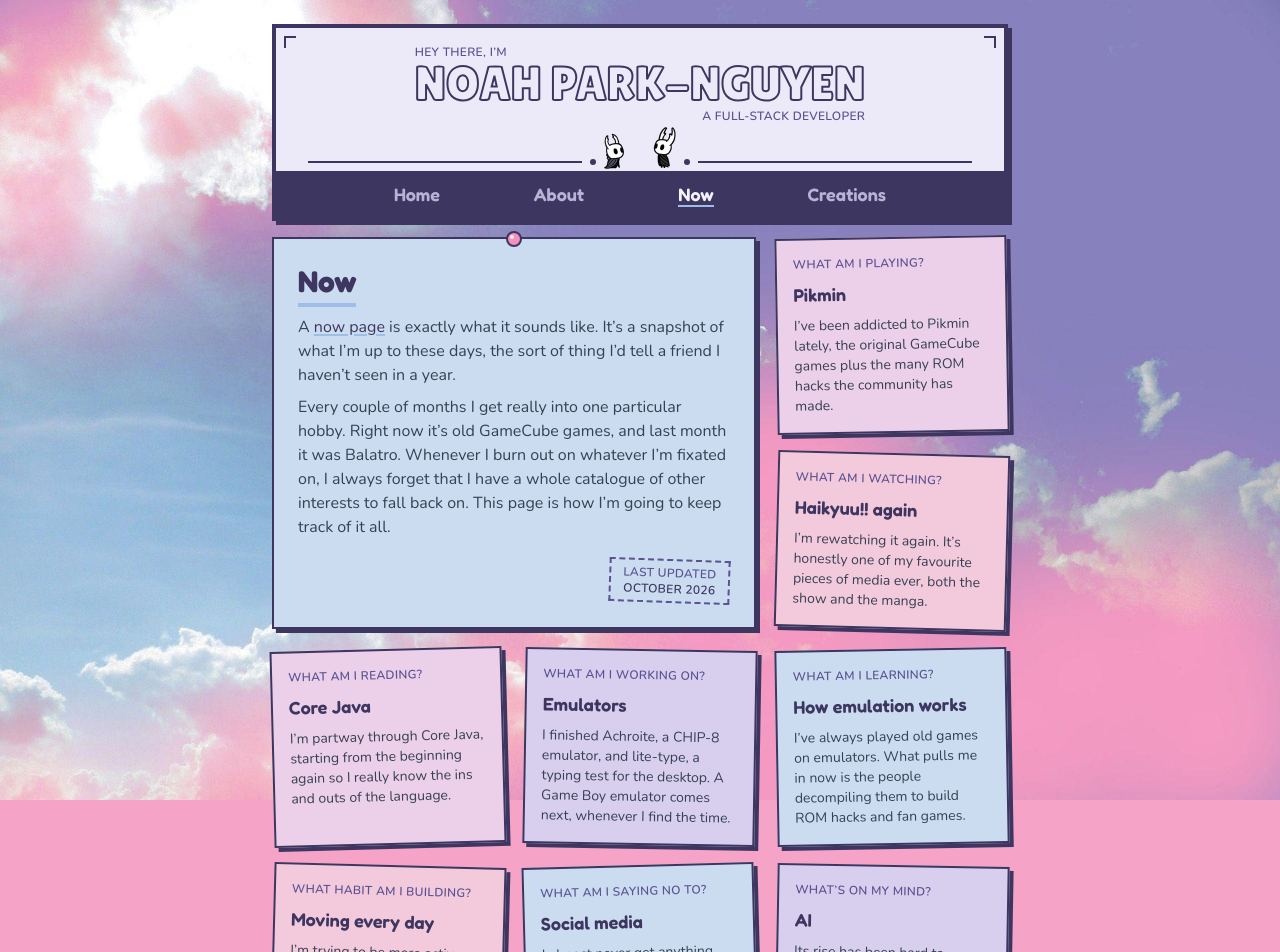
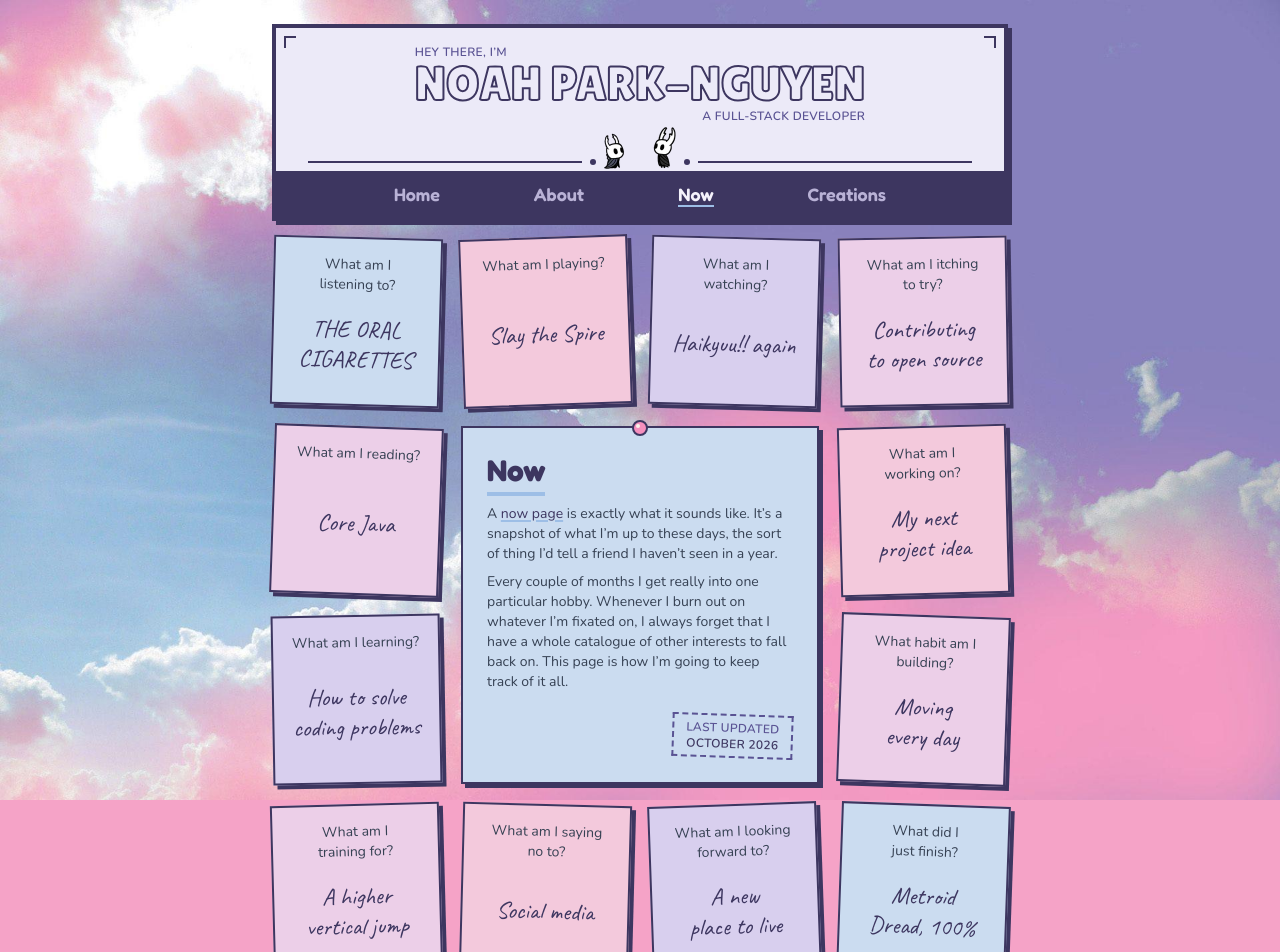
Before and after one commit to noahparknguyen/portfolio, a React (Vite) app: page /now in a window 1280 px wide. Shown: the top 952 px of the page. Built offline with nearby package versions, Linux system fonts and the light colour scheme.

Commit message:
Rebuilt the Now page as a square intro note ringed by twelve sticky notes that answer everyday questions in a few handwritten words, and brought every answer up to date

```diff
--- a/src/components/sections/Now.jsx
+++ b/src/components/sections/Now.jsx
@@ -1,6 +1,5 @@
 import PinnedCard from "../ui/PinnedCard";
 import SectionTitle from "../ui/SectionTitle";
-import Eyebrow from "../ui/Eyebrow";
 import DateStamp from "../ui/DateStamp";
 import TextLink from "../ui/TextLink";
 import Pin from "../ui/Pin";
@@ -10,104 +9,138 @@ import Pin from "../ui/Pin";
 // would report a CSS tweak as a content update, which is worse than stale.
 const LAST_UPDATED = "October 2026";
 
-// Tints are a solved layout, not a free choice. The intro card carries Now's own
-// section hue (blue), and it touches the first four notes, so none of those can
-// be blue. Beyond that, two notes touch whenever they sit 1 or 3 apart in this
-// array: 1 apart in the single-column mobile stack, and 3 apart in the md
-// three-column grid once the intro's 2x2 span is accounted for. The order
-// below satisfies both, with each tint used twice.
+// The intro is a big square sticky note in the middle of a 4 x 4 grid, with
+// twelve small square notes in a ring around it. Below md the intro comes first
+// and the notes follow two across, in the order below.
 //
-// Rotations stay within 1.5 degrees, the cap for anything wider than a compact
-// card, since at 320px every note is full width.
+// The markup keeps the intro first, so screen readers start on its "Now"
+// heading. From md four notes sit above it on screen, which is a different
+// order from the markup, but the notes hold no links, so keyboard focus never
+// jumps: the intro's "now page" link is the only stop in the section.
 //
-// Eight cards, on the general questions real now pages cover (work, reading,
-// learning, health, saying no). A now page is "what you'd tell a friend you
-// hadn't seen in a year" (nownownow.com/about): focus and priorities, not an
-// inventory, so many more cards would read as a list.
+// Tints are solved, not chosen. The eight notes along the intro's sides touch
+// it, so none of them is blue; the corners don't, so they can be. Touching
+// notes differ in both layouts: around the ring from md, and the rows and
+// columns of the two-across grid below it.
+//
+// Each card is a question you'd ask a friend in passing, answered in a few
+// words, so a monthly update is one edit per card plus LAST_UPDATED. Twelve is
+// the ceiling: a now page is "what you'd tell a friend you hadn't seen in a
+// year" (nownownow.com/about), focus and priorities rather than an inventory.
 //
 // Each prompt is specific to its own answer. Interchangeable ones like "What
-// am I focused on?" restate the premise of the whole page.
+// am I focused on?" restate the premise of the whole page. A prompt ending in a
+// short word keeps it with the word before (\u00a0), so a wrapped question
+// never ends on "on?" or "to?" alone.
 const NOW_NOTES = [
   {
     prompt: "What am I playing?",
-    answer: "Pikmin",
-    explanation:
-      "I’ve been addicted to Pikmin lately, the original GameCube games plus the many ROM hacks the community has made.",
-    tint: "bg-orchid-soft",
-    rotate: "-rotate-[1deg]",
+    answer: "Slay the Spire",
+    tint: "bg-rose-soft",
+    rotate: "-rotate-[2deg]",
+    place: "md:col-start-2 md:row-start-1",
   },
   {
     prompt: "What am I watching?",
     answer: "Haikyuu!! again",
-    explanation:
-      "I’m rewatching it again. It’s honestly one of my favourite pieces of media ever, both the show and the manga.",
-    tint: "bg-rose-soft",
+    tint: "bg-violet-soft",
     rotate: "rotate-[1.5deg]",
+    place: "md:col-start-3 md:row-start-1",
   },
   {
     prompt: "What am I reading?",
     answer: "Core Java",
-    explanation:
-      "I’m partway through Core Java, starting from the beginning again so I really know the ins and outs of the language.",
     tint: "bg-orchid-soft",
-    rotate: "-rotate-[1.5deg]",
+    rotate: "rotate-[2deg]",
+    place: "md:col-start-1 md:row-start-2",
   },
   {
-    prompt: "What am I working on?",
-    answer: "Emulators",
-    explanation:
-      "I finished Achroite, a CHIP-8 emulator, and lite-type, a typing test for the desktop. A Game Boy emulator comes next, whenever I find the time.",
-    tint: "bg-violet-soft",
-    rotate: "rotate-[1deg]",
+    prompt: "What am I working\u00a0on?",
+    answer: "My next project idea",
+    tint: "bg-rose-soft",
+    rotate: "-rotate-[1.5deg]",
+    place: "md:col-start-4 md:row-start-2",
   },
   {
     prompt: "What am I learning?",
-    answer: "How emulation works",
-    explanation:
-      "I’ve always played old games on emulators. What pulls me in now is the people decompiling them to build ROM hacks and fan games.",
-    tint: "bg-blue-soft",
+    answer: "How to solve coding problems",
+    tint: "bg-violet-soft",
     rotate: "-rotate-[1deg]",
+    place: "md:col-start-1 md:row-start-3",
   },
   {
     prompt: "What habit am I building?",
     answer: "Moving every day",
-    explanation:
-      "I’m trying to be more active every day, whether that’s the gym or just a walk after a long day of sitting.",
+    tint: "bg-orchid-soft",
+    rotate: "rotate-[2deg]",
+    place: "md:col-start-4 md:row-start-3",
+  },
+  {
+    prompt: "What am I saying no\u00a0to?",
+    answer: "Social media",
     tint: "bg-rose-soft",
     rotate: "rotate-[1.5deg]",
+    place: "md:col-start-2 md:row-start-4",
   },
   {
-    prompt: "What am I saying no to?",
-    answer: "Social media",
-    explanation:
-      "I almost never get anything from it, and I usually come away feeling worse. I’ve cut myself back to YouTube and nothing else.",
-    tint: "bg-blue-soft",
-    rotate: "-rotate-[1.5deg]",
+    prompt: "What am I looking forward\u00a0to?",
+    answer: "A new place to live",
+    tint: "bg-violet-soft",
+    rotate: "-rotate-[2deg]",
+    place: "md:col-start-3 md:row-start-4",
   },
   {
-    prompt: "What’s on my mind?",
-    answer: "AI",
-    explanation:
-      "Its rise has been hard to ignore. I’d need more than a sticky note to get my thoughts down, so maybe that’s a blog post.",
-    tint: "bg-violet-soft",
-    rotate: "rotate-[1deg]",
+    prompt: "What am I listening\u00a0to?",
+    answer: "THE ORAL CIGARETTES",
+    tint: "bg-blue-soft",
+    rotate: "rotate-[1.5deg]",
+    place: "md:col-start-1 md:row-start-1",
+  },
+  {
+    // Wanting to, not doing yet: "trying out" would claim contributions a
+    // look at GitHub wouldn't find.
+    prompt: "What am I itching to\u00a0try?",
+    answer: "Contributing to open source",
+    tint: "bg-orchid-soft",
+    rotate: "-rotate-[1deg]",
+    place: "md:col-start-4 md:row-start-1",
+  },
+  {
+    prompt: "What am I training\u00a0for?",
+    answer: "A higher vertical jump",
+    tint: "bg-orchid-soft",
+    rotate: "-rotate-[1.5deg]",
+    place: "md:col-start-1 md:row-start-4",
+  },
+  {
+    prompt: "What did I just\u00a0finish?",
+    answer: "Metroid Dread, 100%",
+    tint: "bg-blue-soft",
+    rotate: "rotate-[2deg]",
+    place: "md:col-start-4 md:row-start-4",
   },
 ];
 
 function Now() {
   return (
     <section aria-labelledby="now-heading">
-      <div className="grid grid-cols-1 gap-5 md:grid-cols-3">
+      {/* Stretching on both axes keeps a row level when a long answer makes one
+          note taller than square, which only happens at the narrowest phones.
+          Stretched both ways, a box ignores its aspect ratio and takes its
+          cell; stretched on one, it would widen to stay square and overflow. */}
+      <div className="grid grid-cols-2 items-stretch justify-items-stretch gap-5 md:grid-cols-4">
+        {/* The intro's body is the small size so it fits a square; it's a
+            sticky note like the others now. */}
         <PinnedCard
           bg="bg-blue-soft"
           padding="p-4 md:p-6"
-          className="relative flex flex-col md:col-span-2 md:row-span-2"
+          className="relative col-span-2 flex aspect-square flex-col md:col-start-2 md:row-span-2 md:row-start-2"
         >
           <Pin className="absolute -top-2 left-1/2 -translate-x-1/2" />
           <SectionTitle accent="blue" id="now-heading">
             Now
           </SectionTitle>
-          <p className="mt-2 max-w-prose text-gray-700">
+          <p className="mt-2 text-sm text-gray-700">
             A{" "}
             <TextLink href="https://nownownow.com/about" accent="blue" external>
               now page
@@ -116,35 +149,36 @@ function Now() {
             I&rsquo;m up to these days, the sort of thing I&rsquo;d tell a
             friend I haven&rsquo;t seen in a year.
           </p>
-          <p className="mt-2 max-w-prose text-gray-700">
-            Every couple of months I get really into one particular hobby. Right
-            now it&rsquo;s old GameCube games, and last month it was Balatro.
+          <p className="mt-2 text-sm text-gray-700">
+            Every couple of months I get really into one particular hobby.
             Whenever I burn out on whatever I&rsquo;m fixated on, I always
             forget that I have a whole catalogue of other interests to fall back
             on. This page is how I&rsquo;m going to keep track of it all.
           </p>
-          {/* Pushed to the foot at md, where the card's `row-span-2` makes it
-              taller than its own content, so the stamp doesn't leave dead
-              paper below it. `mt-auto` reads as a date stamped at the bottom
-              of a document. Stays `mt-4` below md, where the card is its
-              natural height and there's no slack to distribute. */}
-          <div className="mt-4 flex justify-end md:mt-auto">
+          {/* At the foot of the note, the way a date is stamped at the bottom
+              of a document. */}
+          <div className="mt-auto flex justify-end pt-4">
             <DateStamp label="Last updated" date={LAST_UPDATED} />
           </div>
         </PinnedCard>
 
+        {/* The question sits at the same spot on every note, so a row reads
+            level however many lines each takes. The answer is handwritten,
+            the way a sticky note gets filled in, and centred in the space
+            below; print against handwriting is the hierarchy, so nothing
+            needs to be bold. */}
         {NOW_NOTES.map((note) => (
           <PinnedCard
-            key={note.answer}
+            key={note.prompt}
             bg={note.tint}
             padding="p-4"
             rotate={note.rotate}
+            className={`flex aspect-square flex-col items-center text-center ${note.place}`}
           >
-            <Eyebrow as="p">{note.prompt}</Eyebrow>
-            <h3 className="mt-2 text-lg font-display font-semibold text-ink">
+            <p className="text-sm text-gray-700">{note.prompt}</p>
+            <h3 className="mt-1 flex flex-1 items-center justify-center text-balance font-hand text-2xl leading-tight text-ink">
               {note.answer}
             </h3>
-            <p className="mt-2 text-sm text-gray-700">{note.explanation}</p>
           </PinnedCard>
         ))}
       </div>
--- a/src/index.css
+++ b/src/index.css
@@ -12,7 +12,7 @@
   --font-display: "Fredoka", var(--font-sans);
   --font-wordmark: "Lilita One", var(--font-display);
   --font-hand:
-    "Caveat", var(--font-display); /* handwriting only: signatures, captions, margin notes, a certificate's name; never body copy */
+    "Caveat", var(--font-display); /* handwriting only: signatures, captions, margin notes, a certificate's name, a now note's answer; never body copy */
 
   /* Cosy sky-pastel aesthetic: a cool light base, with sky-sampled accents */
   --color-ink: #3d3660; /* deep sky-indigo: borders, headings, body text */
```
